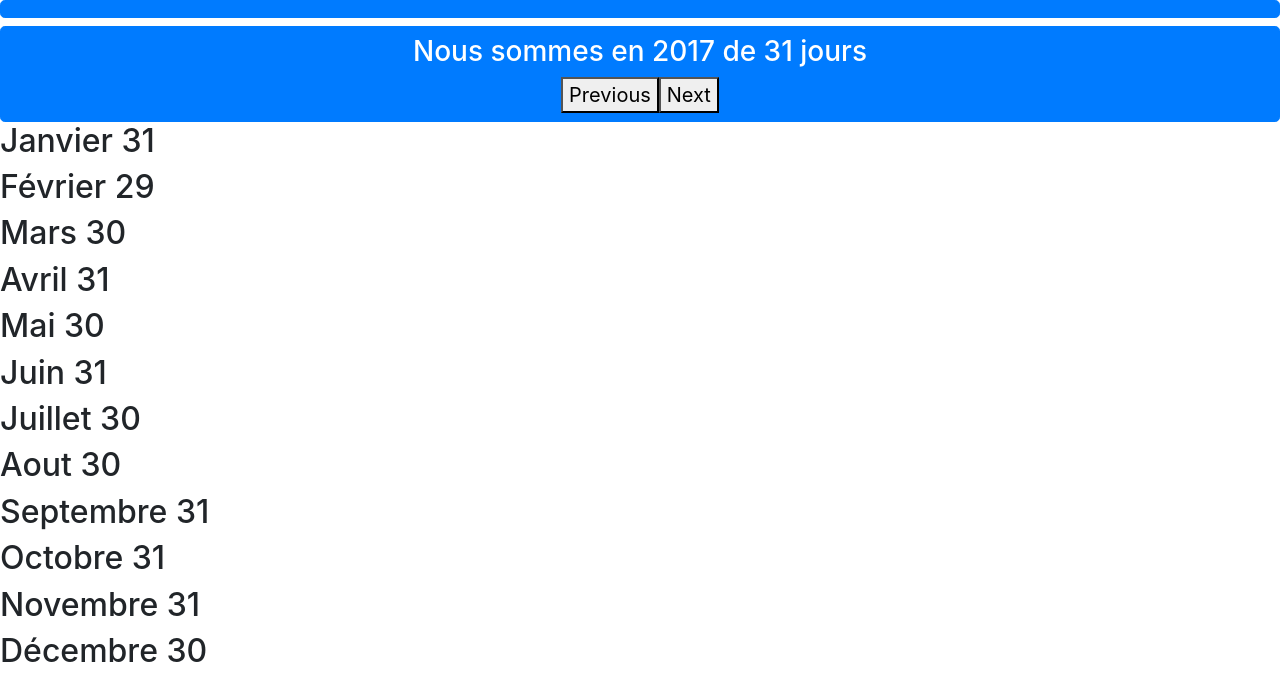
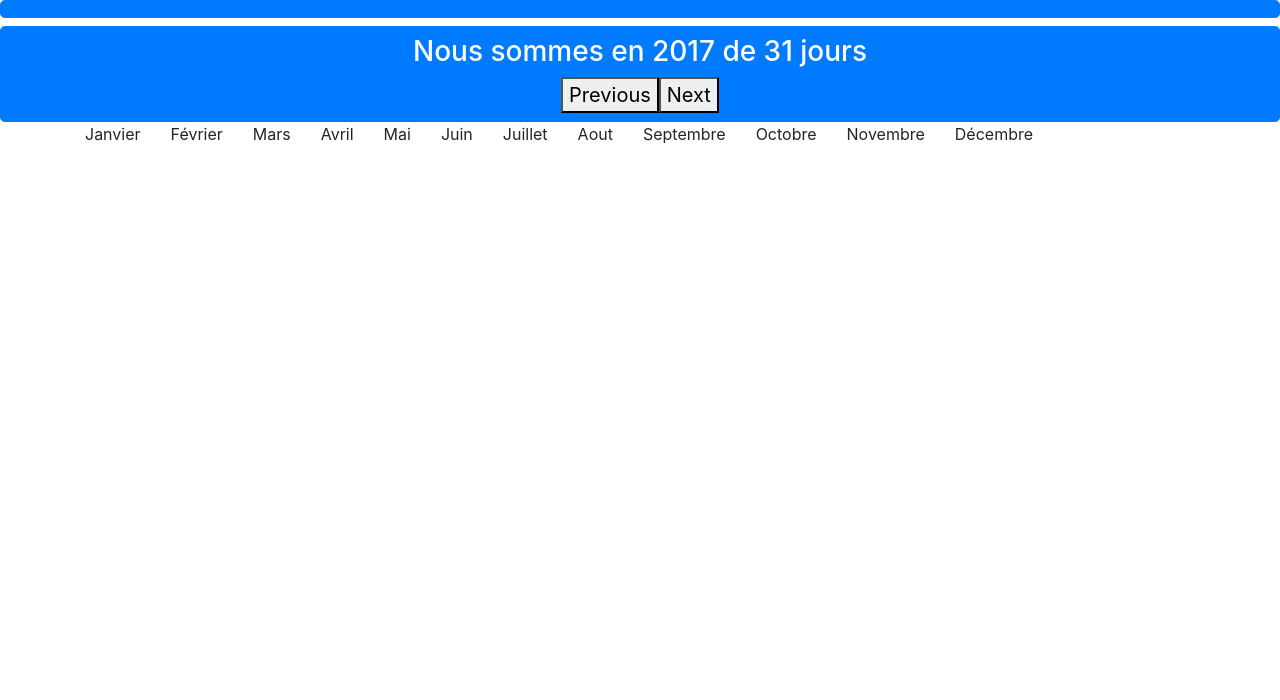
Before and after one commit to armalex/agendaHome, an Angular app: page / in a window 1280 px wide. Shown: the top 700 px of the page. Built offline with nearby package versions, Linux system fonts and the light colour scheme.

Commit message:
modification modele html

```diff
--- a/src/app/mois/mois.component.html
+++ b/src/app/mois/mois.component.html
@@ -1,9 +1,8 @@
 
-
-
-
-
-
-<div *ngFor="let m of moisModel">
-  <h2>{{m.nom}} {{m.nbrJours}} </h2>
+<div class="container">
+    <div class="row">
+        <div *ngFor="let m of moisModel">
+            <div class="col-md-1">{{m.nom}}</div>
+        </div>
+    </div>
 </div>
```
